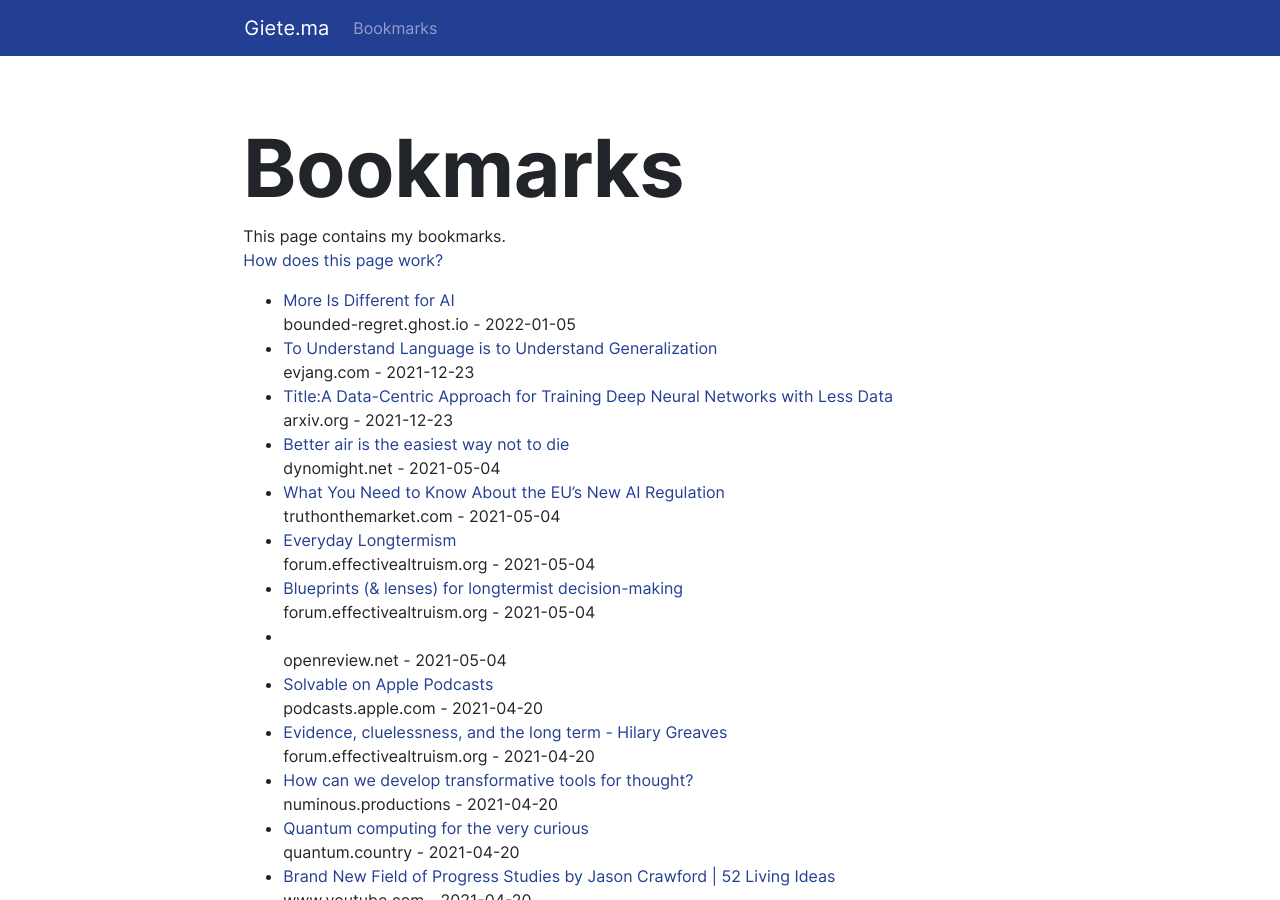
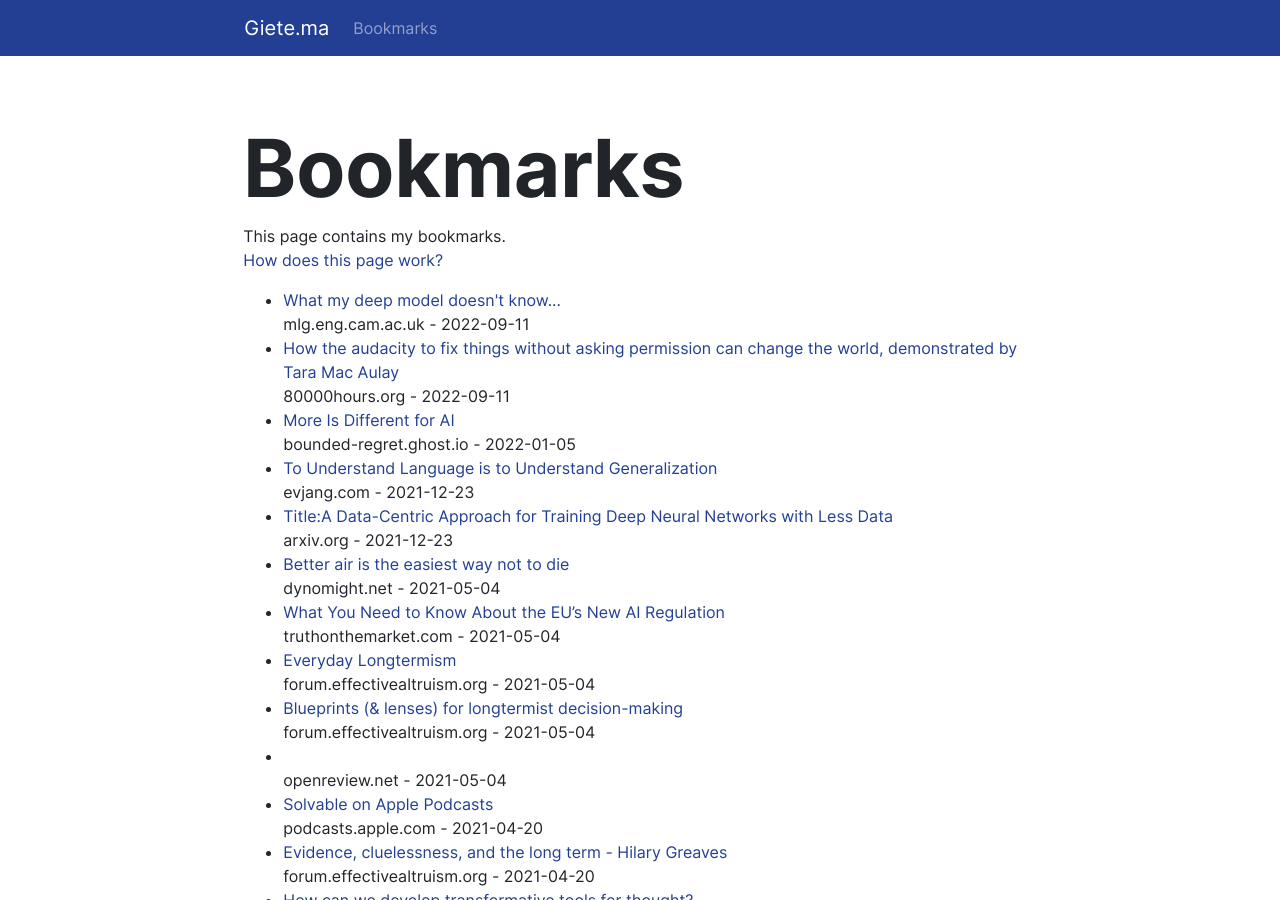
Before and after one commit to gietema/gietema.github.io, a Jekyll site: the page built from bookmarks.html, in a window 1280 px wide and 900 px high. Built offline with Jekyll 4.4.1, drawn with Linux system fonts in a browser that asks for light colours; nearby versions of some CDN libraries.

Commit message:
Update bookmarks

```diff
--- a/bookmarks.html
+++ b/bookmarks.html
@@ -8,6 +8,8 @@ This page contains my bookmarks.
     <a href="/posts/2020/06/13/publishing-bookmarks.html">How does this page work?</a>
 </p>
 <ul>
+<li><a href="http://mlg.eng.cam.ac.uk/yarin/blog_3d801aa532c1ce.html" target="_blank">What my deep model doesn't know...</a><br>mlg.eng.cam.ac.uk - 2022-09-11</li>
+<li><a href="https://80000hours.org/podcast/episodes/tara-mac-aulay-operations-mindset/" target="_blank">How the audacity to fix things without asking permission can change the world, demonstrated by Tara Mac Aulay</a><br>80000hours.org - 2022-09-11</li>
 <li><a href="https://bounded-regret.ghost.io/more-is-different-for-ai/" target="_blank">More Is Different for AI</a><br>bounded-regret.ghost.io - 2022-01-05</li>
 <li><a href="https://evjang.com/2021/12/17/lang-generalization.html" target="_blank">To Understand Language is to Understand Generalization</a><br>evjang.com - 2021-12-23</li>
 <li><a href="https://arxiv.org/abs/2110.03613v1" target="_blank">Title:A Data-Centric Approach for Training Deep Neural Networks with Less Data</a><br>arxiv.org - 2021-12-23</li>
```
